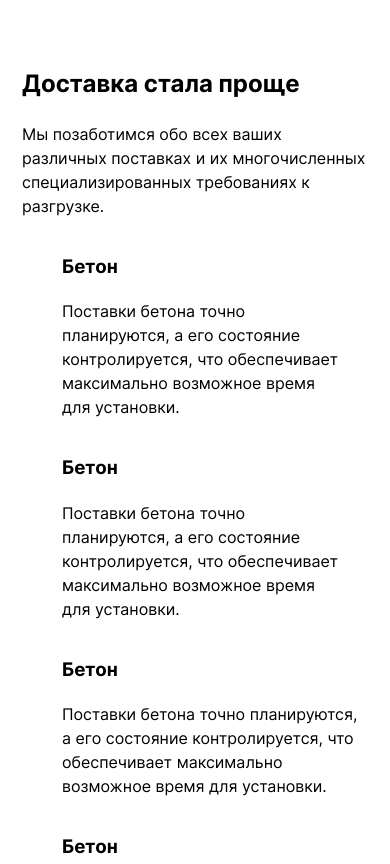
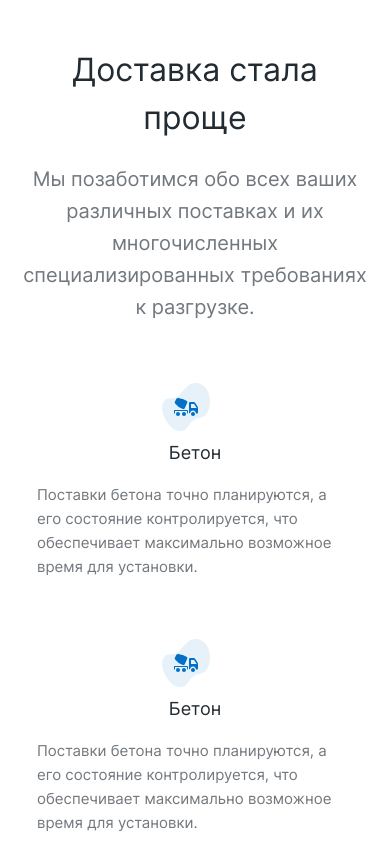
Before and after one commit to sanjar1311/-, a plain HTML site: page index.html in a window 390 px wide. Shown: the part 1280-2144 px from the top of the page. Drawn offline with Linux system fonts and the light colour scheme.

Commit message:
complate delivery section

```diff
--- a/scss/blocks/_delivery-item.scss
+++ b/scss/blocks/_delivery-item.scss
@@ -0,0 +1,45 @@
+
+.delivery-item{
+  position: relative;
+}
+
+.delivery-item::before {
+  position: absolute;
+  top: 10px;
+  left: -50px;
+  content: "";
+  display: block;
+  width: 48px;
+  height: 48px;
+  background-image: url("../img/Frame.svg");
+  background-repeat: no-repeat;
+  background-position: center center;
+  margin-left: -15px;
+}
+
+.delivery-item__title {
+  color: $black;
+  font-size: 18px;
+  line-height: 24px;
+  font-weight: normal;
+}
+
+.delivery-item__text {
+  font-size: 15px;
+  color: $grey;
+  line-height: 24px;
+  margin: 0;
+}
+
+@media only screen and (max-width: 768px) {
+
+  .delivery-item::before {
+    top: -40px;
+    left: 52%;
+    transform: translateX(-50%);
+  }
+
+  .delivery-item__title {
+    text-align: center;
+  }
+}
--- a/scss/blocks/_delivery.scss
+++ b/scss/blocks/_delivery.scss
@@ -1,3 +1,25 @@
+
+.delivery__heading {
+  font-weight: normal;
+  font-size: 32px;
+  line-height: 48px;
+  color: $black;
+  text-align: center;
+  margin-top: 0;
+  margin-bottom: 21px;
+}
+
+.delivery__text {
+  max-width: 643px;
+  text-align: center;
+  color: $grey;
+  font-size: 20px;
+  line-height: 32px;
+  margin: 0;
+  margin-bottom: 43px;
+  margin-left: auto;
+  margin-right: auto;
+}
 
 .delivery__list {
   display: flex;
@@ -6,13 +28,97 @@
 }
 
 .delivery__item {
-  max-width: 320px;
-}
-
-.delivery__item {
-  margin-right: 27px;
+  max-width: 280px;
+  margin-right: 85px;
 }
 
 .delivery__item:nth-child(3n) {
   margin-right: 0;
+  margin-bottom: 33px;
 }
+
+@media only screen and (max-width: 1150px) {
+
+  .delivery__list {
+    justify-content: center;
+    padding: 0 25px;
+    padding-left: 100px;
+    max-width: 100%;
+    width: 100%;
+  }
+
+  .delivery__item {
+    max-width: 280px;
+    margin-right: 0;
+  }
+
+  .delivery__item:nth-child(3n) {
+    margin-right: 0;
+  }
+
+  .delivery__item:nth-child(odd) {
+    margin-right: 200px;
+    margin-bottom: 33px;
+  }
+}
+
+@media only screen and (max-width: 970px) {
+
+  .delivery__list {
+    justify-content: center;
+    padding: 0 15px;
+    padding-left: 80px;
+    max-width: 100%;
+    width: 100%;
+  }
+
+  .delivery__item {
+    max-width: 270px;
+    margin-right: 80px;
+  }
+
+  .delivery__item:nth-child(3n) {
+    margin-right: 80px;
+  }
+
+  .delivery__item:nth-child(odd) {
+    margin-right: 80px;
+    margin-bottom: 33px;
+  }
+  .delivery__item:nth-child(even) {
+    margin-right: 0;
+    margin-bottom: 33px;
+  }
+}
+
+@media only screen and (max-width: 768px) {
+
+  .delivery__list {
+    justify-content: center;
+    padding: 0 15px;
+    max-width: 100%;
+    width: 100%;
+  }
+
+  .delivery__item {
+    max-width: 100%;
+    margin-right: 0;
+  }
+
+  .delivery__item:nth-child(3n) {
+    margin-right: 0;
+  }
+
+  .delivery__item:nth-child(odd) {
+    margin-right: 0;
+    margin-bottom: 100px;
+  }
+  .delivery__item:nth-child(even) {
+    margin-right: 0;
+    margin-bottom: 100px;
+  }
+
+  .delivery__text {
+    margin-bottom: 100px;
+  }
+}
```
Also changed, not shown: css/styles.css, img/Frame.svg (added), 1 other file.
